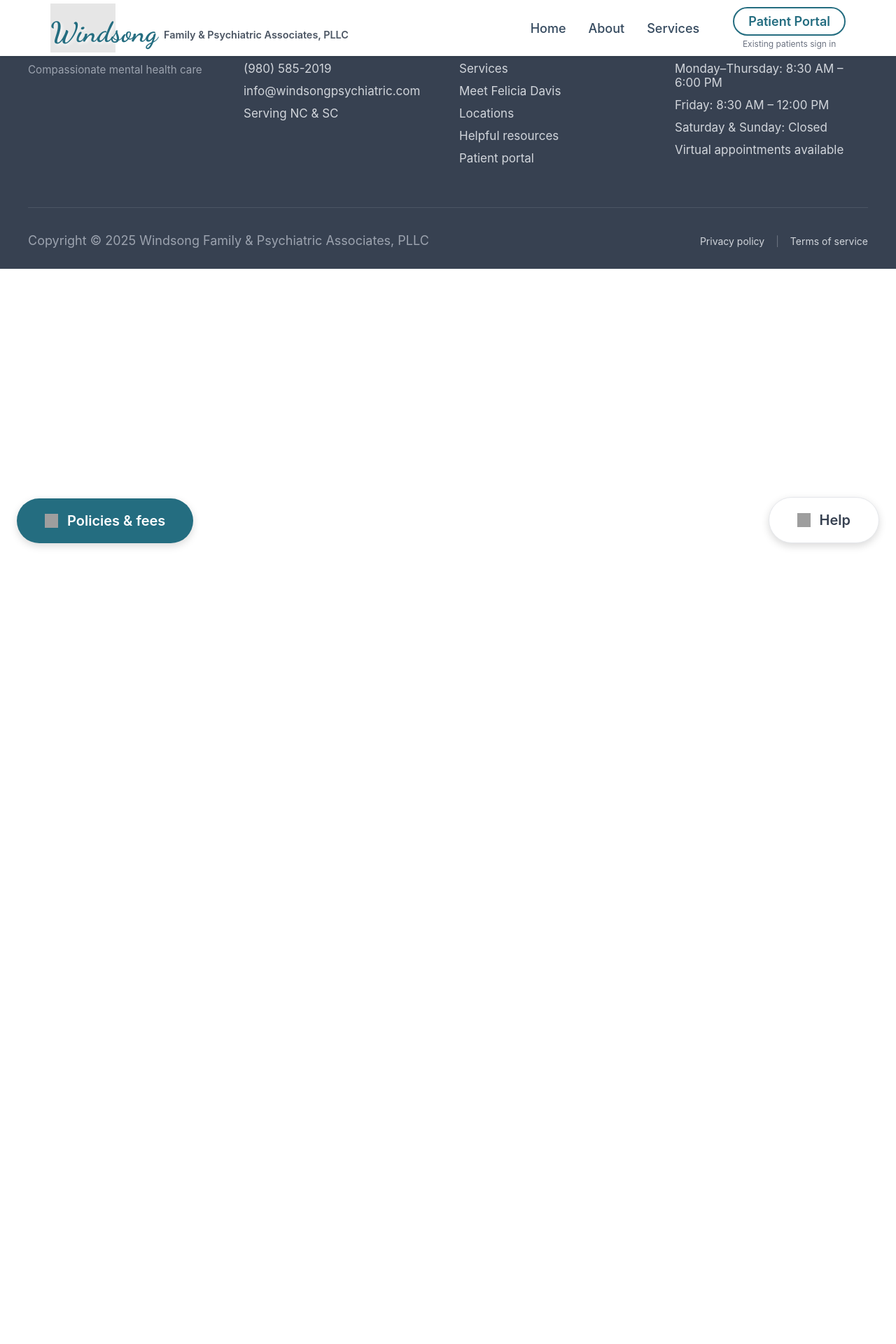
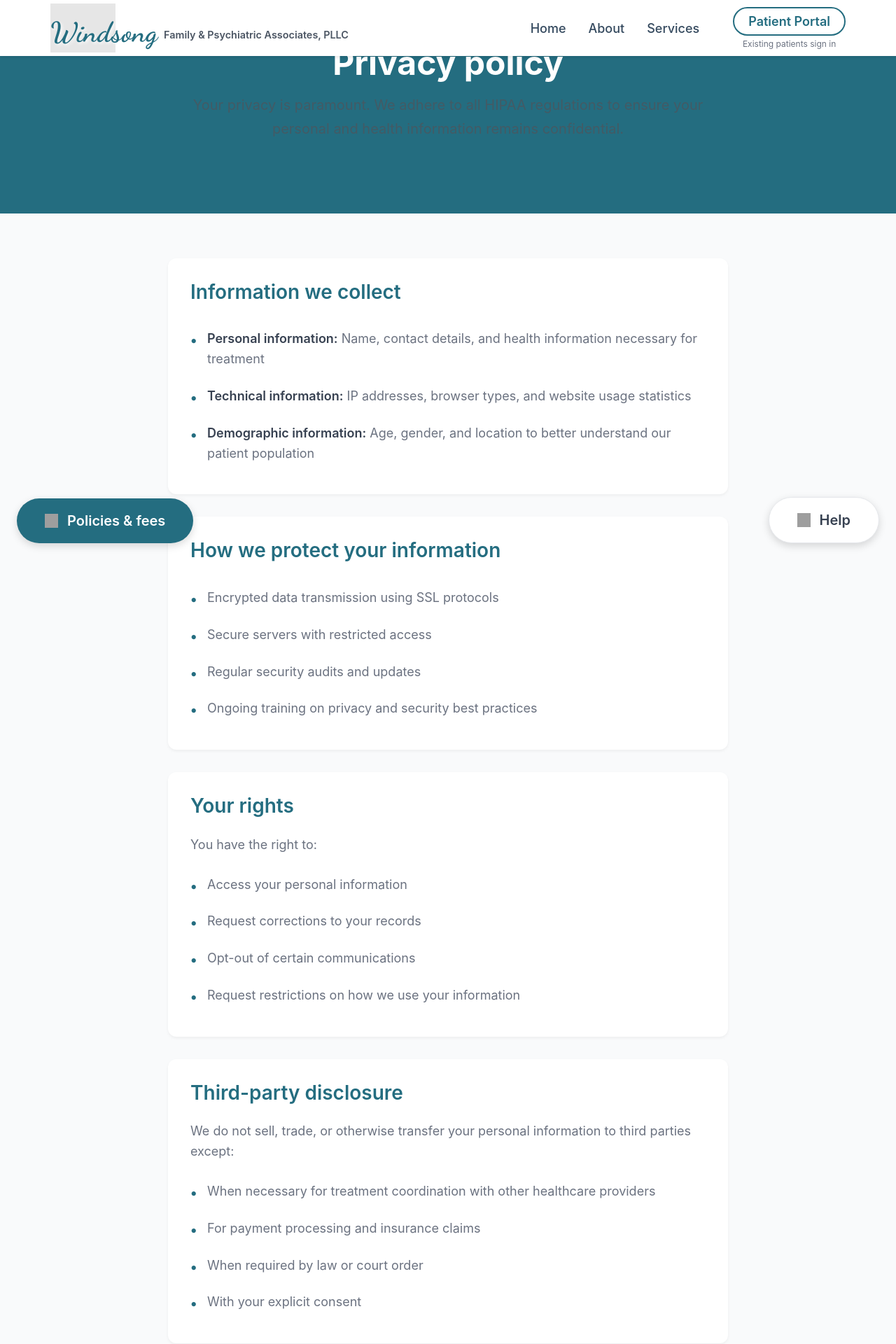
Before and after one commit to Brandi-Kinard/windsong-psychiatric, a React (Vite) app: page /privacy in a window 1280 px wide. Shown: the top 1920 px of the page at 70% size. Before the commit the page ends 800 px from the top, so only its background shows below. Built offline with nearby package versions, Linux system fonts and the light colour scheme; grey boxes are pictures that could not be loaded.

Commit message:
Add Privacy Policy page with HIPAA-compliant content

```diff
--- a/src/App.jsx
+++ b/src/App.jsx
@@ -15,6 +15,7 @@ import About from './components/About';
 import ServicesPage from './components/ServicesPage';
 import NewPatientForm from './components/NewPatientForm';
 import HelpfulResources from './components/HelpfulResources';
+import PrivacyPolicy from './components/PrivacyPolicy';
 import ScrollToTop from './components/ScrollToTop';
 import { useEffect } from 'react';
 import { useLocation } from 'react-router-dom';
@@ -62,6 +63,7 @@ function App() {
           <Route path="/services" element={<ServicesPage />} />
           <Route path="/new-patient" element={<NewPatientForm />} />
           <Route path="/helpful-resources" element={<HelpfulResources />} />
+          <Route path="/privacy" element={<PrivacyPolicy />} />
         </Routes>
         <Footer />
         <FixedButtons />
--- a/src/components/Footer.jsx
+++ b/src/components/Footer.jsx
@@ -59,7 +59,7 @@ const Footer = () => {
         <div className="footer-bottom">
           <p>Copyright &copy; {currentYear} Windsong Family & Psychiatric Associates, PLLC</p>
           <div className="footer-bottom-links">
-            <a href="/privacy">Privacy policy</a>
+            <Link to="/privacy">Privacy policy</Link>
             <span className="footer-divider">|</span>
             <a href="/terms">Terms of service</a>
           </div>
--- /dev/null
+++ b/src/components/PrivacyPolicy.css
@@ -0,0 +1,136 @@
+.privacy-policy-page {
+  min-height: 100vh;
+  background-color: #f9fafb;
+}
+
+.privacy-hero {
+  background-color: #246D80;
+  color: white;
+  padding: 4rem 1.5rem 3rem;
+  text-align: center;
+}
+
+.privacy-hero-content {
+  max-width: 800px;
+  margin: 0 auto;
+}
+
+.privacy-hero h1 {
+  font-size: 3rem;
+  font-weight: 700;
+  margin-bottom: 1rem;
+}
+
+.hero-subtitle {
+  font-size: 1.25rem;
+  line-height: 1.7;
+  opacity: 0.95;
+}
+
+.privacy-content {
+  padding: 4rem 1.5rem;
+}
+
+.privacy-container {
+  max-width: 800px;
+  margin: 0 auto;
+}
+
+.policy-section {
+  background-color: white;
+  border-radius: 12px;
+  padding: 2rem;
+  margin-bottom: 2rem;
+  box-shadow: 0 2px 4px rgba(0, 0, 0, 0.05);
+}
+
+.policy-section h2 {
+  font-size: 1.75rem;
+  color: #246D80;
+  margin-bottom: 1.5rem;
+  font-weight: 600;
+}
+
+.policy-section p {
+  font-size: 1.125rem;
+  color: #6b7280;
+  line-height: 1.6;
+  margin-bottom: 1rem;
+}
+
+.policy-section ul {
+  list-style: none;
+  padding: 0;
+}
+
+.policy-section li {
+  padding: 0.75rem 0;
+  font-size: 1.125rem;
+  color: #6b7280;
+  line-height: 1.6;
+  position: relative;
+  padding-left: 1.5rem;
+}
+
+.policy-section li::before {
+  content: "•";
+  color: #246D80;
+  font-weight: bold;
+  font-size: 1.25rem;
+  position: absolute;
+  left: 0;
+}
+
+.policy-section li strong {
+  color: #374151;
+  font-weight: 600;
+}
+
+.back-button-container {
+  text-align: center;
+  margin-top: 3rem;
+}
+
+.back-to-home {
+  display: inline-block;
+  background-color: #246D80;
+  color: white;
+  padding: 0.875rem 2rem;
+  border-radius: 50px;
+  text-decoration: none;
+  font-weight: 600;
+  font-size: 1rem;
+  transition: background-color 0.2s ease;
+}
+
+.back-to-home:hover {
+  background-color: #006B6B;
+}
+
+/* Responsive */
+@media (max-width: 768px) {
+  .privacy-hero h1 {
+    font-size: 2rem;
+  }
+
+  .hero-subtitle {
+    font-size: 1.125rem;
+  }
+
+  .privacy-content {
+    padding: 2rem 1rem;
+  }
+
+  .policy-section {
+    padding: 1.5rem;
+  }
+
+  .policy-section h2 {
+    font-size: 1.5rem;
+  }
+
+  .policy-section p,
+  .policy-section li {
+    font-size: 1rem;
+  }
+}
--- /dev/null
+++ b/src/components/PrivacyPolicy.jsx
@@ -0,0 +1,66 @@
+import React from 'react';
+import './PrivacyPolicy.css';
+
+const PrivacyPolicy = () => {
+  return (
+    <div className="privacy-policy-page">
+      <div className="privacy-hero">
+        <div className="privacy-hero-content">
+          <h1>Privacy policy</h1>
+          <p className="hero-subtitle">Your privacy is paramount. We adhere to all HIPAA regulations to ensure your personal and health information remains confidential.</p>
+        </div>
+      </div>
+
+      <div className="privacy-content">
+        <div className="privacy-container">
+          <section className="policy-section">
+            <h2>Information we collect</h2>
+            <ul>
+              <li><strong>Personal information:</strong> Name, contact details, and health information necessary for treatment</li>
+              <li><strong>Technical information:</strong> IP addresses, browser types, and website usage statistics</li>
+              <li><strong>Demographic information:</strong> Age, gender, and location to better understand our patient population</li>
+            </ul>
+          </section>
+
+          <section className="policy-section">
+            <h2>How we protect your information</h2>
+            <ul>
+              <li>Encrypted data transmission using SSL protocols</li>
+              <li>Secure servers with restricted access</li>
+              <li>Regular security audits and updates</li>
+              <li>Ongoing training on privacy and security best practices</li>
+            </ul>
+          </section>
+
+          <section className="policy-section">
+            <h2>Your rights</h2>
+            <p>You have the right to:</p>
+            <ul>
+              <li>Access your personal information</li>
+              <li>Request corrections to your records</li>
+              <li>Opt-out of certain communications</li>
+              <li>Request restrictions on how we use your information</li>
+            </ul>
+          </section>
+
+          <section className="policy-section">
+            <h2>Third-party disclosure</h2>
+            <p>We do not sell, trade, or otherwise transfer your personal information to third parties except:</p>
+            <ul>
+              <li>When necessary for treatment coordination with other healthcare providers</li>
+              <li>For payment processing and insurance claims</li>
+              <li>When required by law or court order</li>
+              <li>With your explicit consent</li>
+            </ul>
+          </section>
+
+          <div className="back-button-container">
+            <a href="/" className="back-to-home">Back to home</a>
+          </div>
+        </div>
+      </div>
+    </div>
+  );
+};
+
+export default PrivacyPolicy;
```
